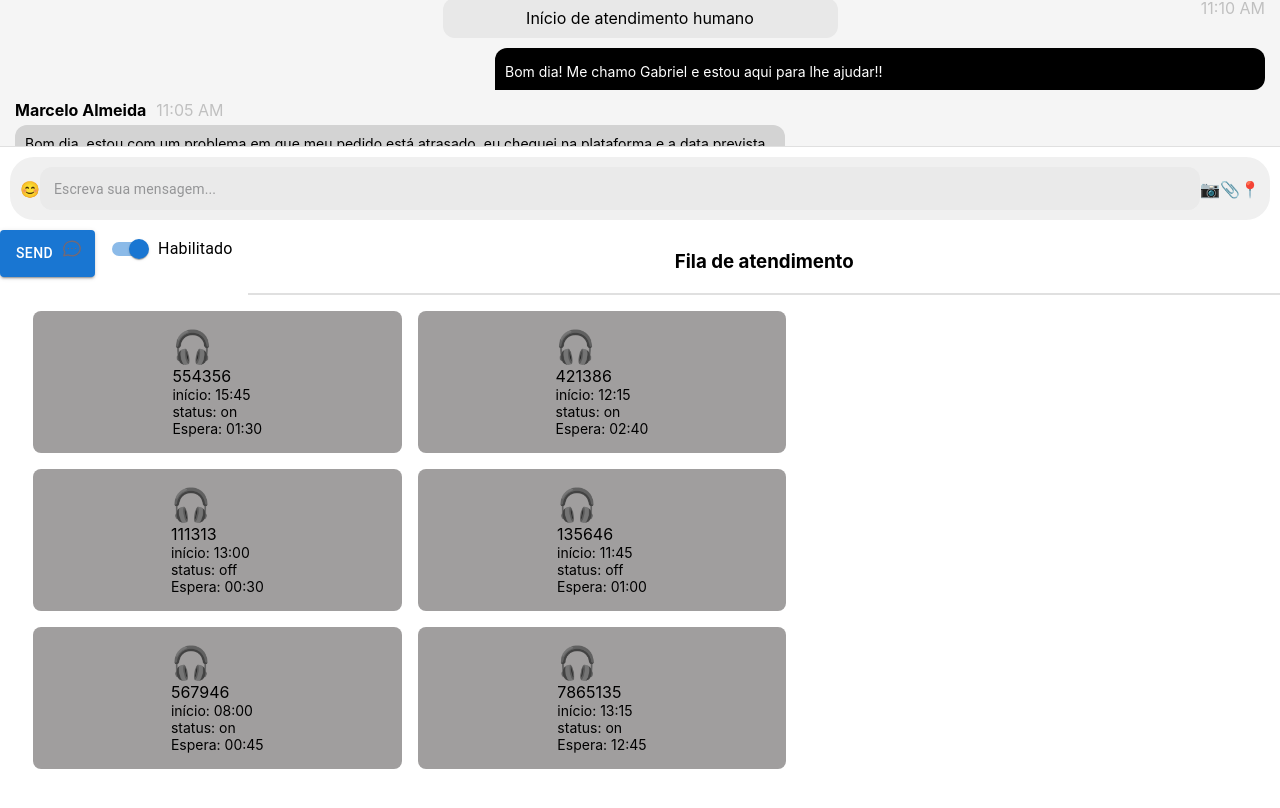
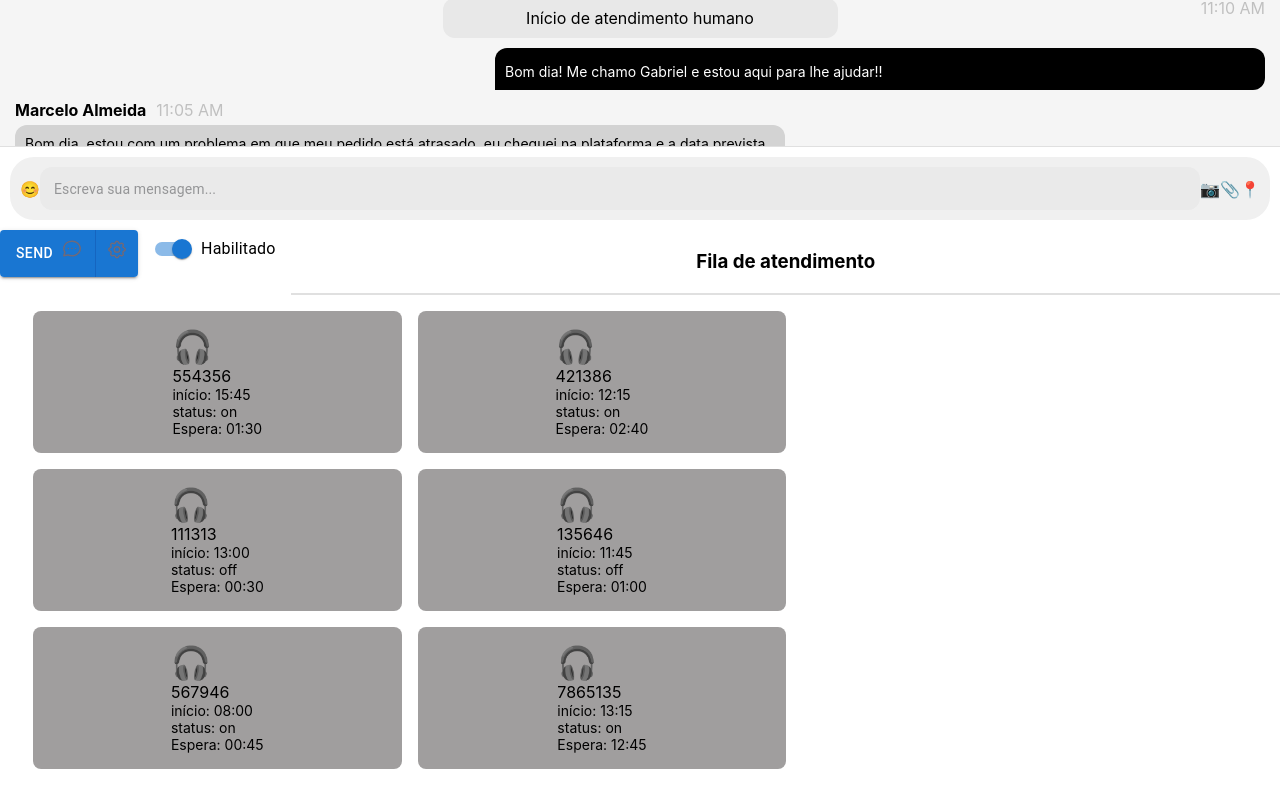
Before and after one commit to RenanGeorgio/ignai-chat, a React (Create React App) app: page / in a window 1280 px wide. Shown: the part 3170-3978 px from the top of the page. Built offline with nearby package versions, Linux system fonts and the light colour scheme.

Commit message:
up
botoes com função de automação de atendimento

```diff
--- a/src/components/Queue/index.tsx
+++ b/src/components/Queue/index.tsx
@@ -1,6 +1,6 @@
-import React, { FunctionComponent, useState } from "react";
-import { Switch, Stack, FormGroup, FormControlLabel, Button } from "@mui/material";
-import { MessageCircleIcon } from "../../assets/icons";
+import React, { FunctionComponent, useState, useRef } from "react";
+import { Switch, Stack, FormGroup, FormControlLabel, Button, ButtonGroup, Popper, Grow, Paper, ClickAwayListener } from "@mui/material";
+import { MessageCircleIcon, SettingIcon } from "../../assets/icons";
 
 import styles from "./queue.module.css";
 
@@ -8,20 +8,106 @@ export type QueueItemsType = {
   className?: string;
 };
 
+type GrowProps = {
+  TransitionProps: any
+  placement: string
+};
+
 const QueueComponent: FunctionComponent<QueueItemsType> = ({ className = "" }) => {
-  const [checked, setChecked] = useState(true);
+  const anchorRef = useRef<HTMLDivElement>(null);
+
+  const [checked, setChecked] = useState<boolean>(true);
+  const [open, setOpen] = useState<boolean>(false);
+  const [manual, setManual] = useState<boolean>(true);
 
   const handleChange = (event: React.ChangeEvent<HTMLInputElement>) => {
     setChecked(event.target.checked);
+  };
+
+  const handleChangeManualMode = (event: React.ChangeEvent<HTMLInputElement>) => {
+    setManual(event.target.checked);
+  };
+
+  const handleToggle = () => {
+    setOpen((prevOpen: boolean) => !prevOpen);
+  };
+
+  const handleClose = (event: Event) => {
+    if ((anchorRef.current) && (anchorRef.current.contains(event.target as HTMLElement))) {
+      return;
+    }
+
+    setOpen(false);
   };
 
   return (
     <div className={[styles.queueItems, className].join(" ")}>
       <div className={styles.queueHeadings}>
         <Stack direction="row" spacing={2}>
-          <Button variant="contained" endIcon={<MessageCircleIcon />}>
-            Send
-          </Button>
+          <ButtonGroup
+            variant="contained"
+            ref={anchorRef}
+            aria-label="Button group with a nested menu"
+          >
+            <Button
+              size="medium"
+              variant="contained"
+              disabled={false}
+              endIcon={<MessageCircleIcon />}
+              onClick={() => {
+                alert('clicked');
+              }}
+            >
+              Send
+            </Button>
+            <Button
+              size="small"
+              aria-controls={open ? 'split-button-menu' : undefined}
+              aria-expanded={open ? 'true' : undefined}
+              aria-label="select merge strategy"
+              aria-haspopup="menu"
+              onClick={handleToggle}
+            >
+              <SettingIcon />
+            </Button>
+          </ButtonGroup>
+          <Popper
+            sx={{ zIndex: 1 }}
+            open={open}
+            anchorEl={anchorRef.current}
+            role={undefined}
+            transition
+            disablePortal
+          >
+            {({ TransitionProps, placement }: GrowProps) => (
+              <Grow
+                {...TransitionProps}
+                style={{
+                  transformOrigin:
+                    placement === 'bottom' ? 'center top' : 'center bottom',
+                }}
+              >
+              <Paper>
+                <ClickAwayListener onClickAway={handleClose}>
+                  <FormGroup>
+                    <FormControlLabel
+                      control={
+                        <Switch
+                          checked={manual}
+                          onChange={handleChangeManualMode}
+                          inputProps={{ 'aria-label': 'controlled' }}
+                          defaultChecked
+                          size="small"
+                        />
+                      }
+                      label={manual ? "manual" : "auto"}
+                    />
+                  </FormGroup>
+                </ClickAwayListener>
+              </Paper>
+            </Grow>
+            )}
+          </Popper>
           <FormGroup>
             <FormControlLabel
               control={
```
